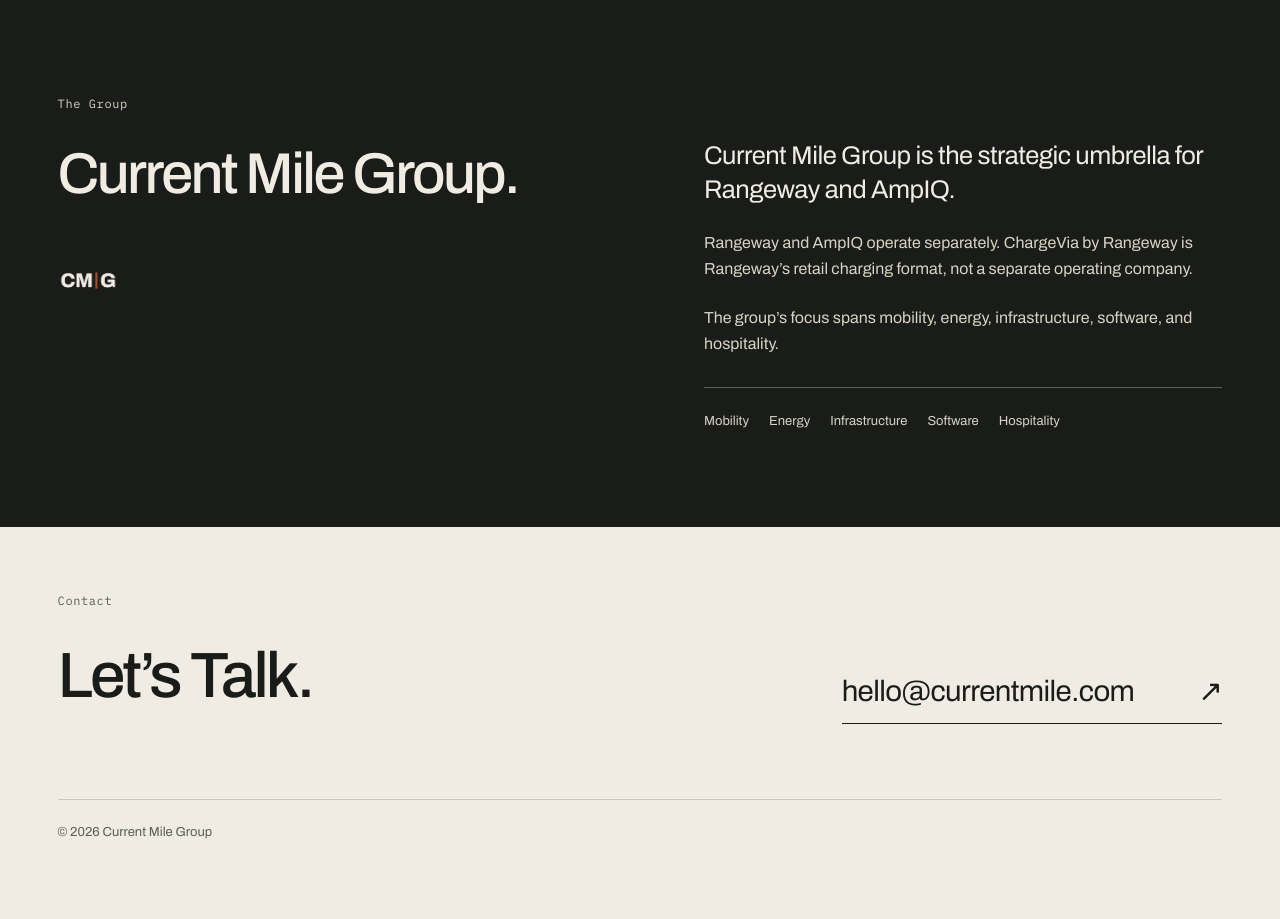
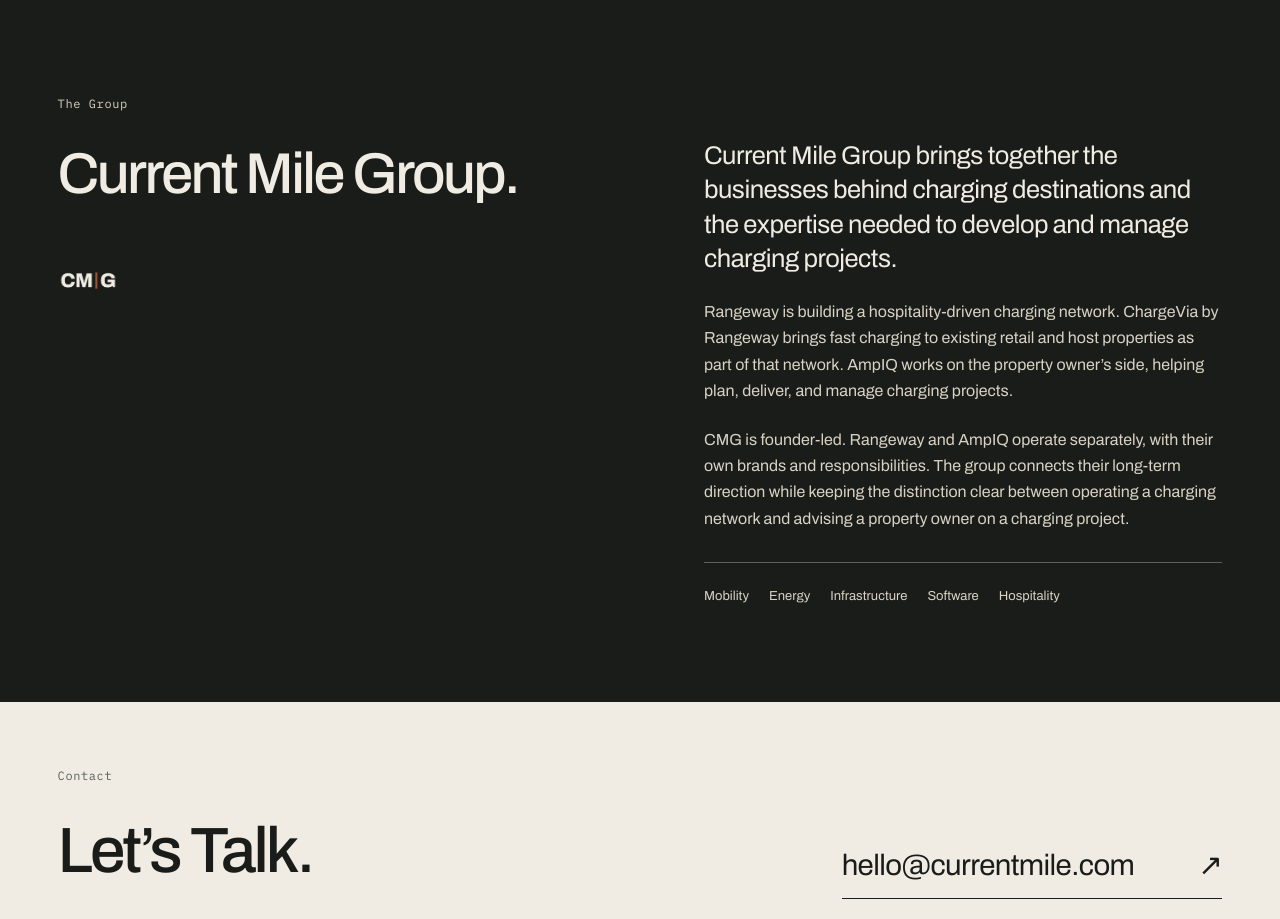
Before and after one commit to Rangeway/current-mile-group, a Next.js app: page / in a window 1280 px wide. Shown: the part 2220-3139 px from the top of the page. Before the commit the page ends 3085 px from the top, so only its background shows below. Built offline with nearby package versions, Linux system fonts and the light colour scheme.

Commit message:
Give the Group copy concrete business roles and context

```diff
--- a/app/layout.tsx
+++ b/app/layout.tsx
@@ -24,11 +24,11 @@
   metadataBase: new URL("https://currentmile.com"),
   title: "Current Mile Group",
   description:
-    "Current Mile Group is a strategic umbrella for businesses in mobility, energy, infrastructure, software, and hospitality.",
+    "Current Mile Group connects Rangeway’s hospitality-driven charging network, ChargeVia by Rangeway’s retail charging format, and AmpIQ’s project advisory and management.",
   openGraph: {
     title: "Current Mile Group",
     description:
-      "A strategic umbrella for Rangeway, ChargeVia by Rangeway, and AmpIQ. Different Businesses. A Shared Perspective.",
+      "A founder-led group connecting Rangeway’s charging network, ChargeVia by Rangeway’s retail charging format, and AmpIQ’s advisory and project management.",
     url: "https://currentmile.com",
     siteName: "Current Mile Group",
     type: "website",
@@ -45,7 +45,7 @@
     card: "summary",
     title: "Current Mile Group",
     description:
-      "A strategic umbrella for Rangeway, ChargeVia by Rangeway, and AmpIQ. Different Businesses. A Shared Perspective.",
+      "A founder-led group connecting Rangeway’s charging network, ChargeVia by Rangeway’s retail charging format, and AmpIQ’s advisory and project management.",
     images: ["/brand/cmg-social-512.png"],
   },
   icons: {
--- a/app/page.tsx
+++ b/app/page.tsx
@@ -102,9 +102,9 @@
           <img src="/brand/cmg-monogram-for-dark.png" alt="" aria-hidden="true" width="1024" height="1024" />
         </div>
         <div className="group-copy">
-          <p className="group-lede">Current Mile Group is the strategic umbrella for Rangeway and AmpIQ.</p>
-          <p>Rangeway and AmpIQ operate separately. ChargeVia by Rangeway is Rangeway’s retail charging format, not a separate operating company.</p>
-          <p>The group’s focus spans mobility, energy, infrastructure, software, and hospitality.</p>
+          <p className="group-lede">Current Mile Group brings together the businesses behind charging destinations and the expertise needed to develop and manage charging projects.</p>
+          <p>Rangeway is building a hospitality-driven charging network. ChargeVia by Rangeway brings fast charging to existing retail and host properties as part of that network. AmpIQ works on the property owner’s side, helping plan, deliver, and manage charging projects.</p>
+          <p>CMG is founder-led. Rangeway and AmpIQ operate separately, with their own brands and responsibilities. The group connects their long-term direction while keeping the distinction clear between operating a charging network and advising a property owner on a charging project.</p>
           <ul className="sector-list" aria-label="Group sectors">{['Mobility', 'Energy', 'Infrastructure', 'Software', 'Hospitality'].map(sector => <li key={sector}>{sector}</li>)}</ul>
         </div>
       </section>
```
Also changed, not shown: 2 other files (tests, documents, lock files or other folders).
